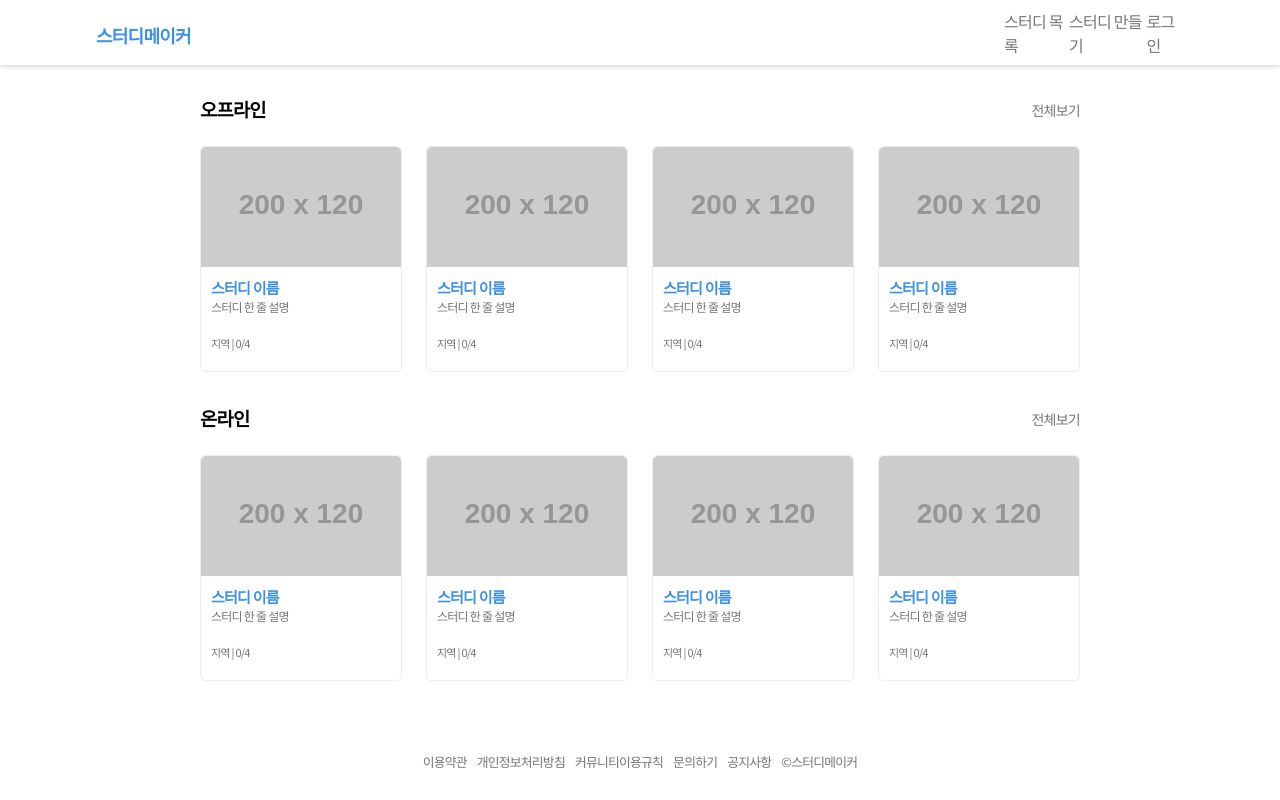
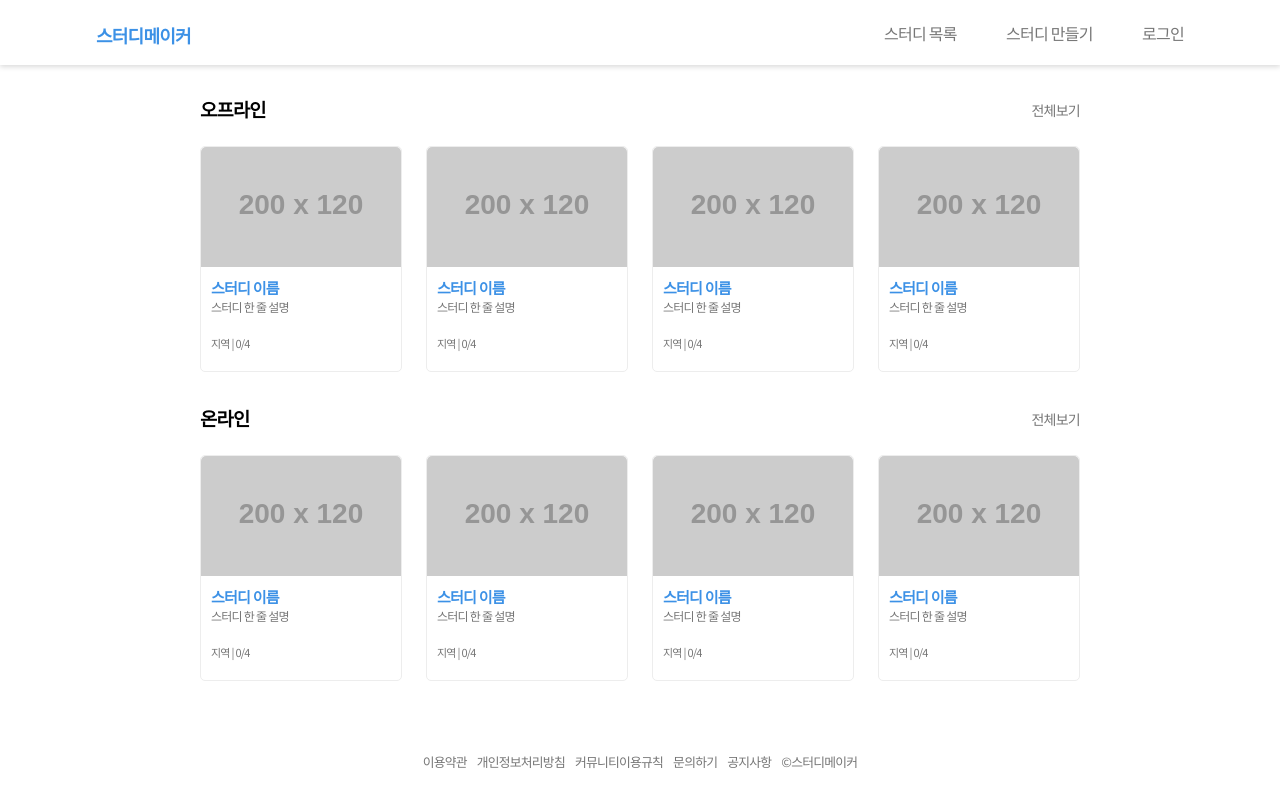
Before and after one commit to StudyMakerTeam/study-maker, a React (Create React App) app: page / in a window 1280 px wide. Built offline with nearby package versions, Linux system fonts and the light colour scheme.

Commit message:
헤더 스타일 변경

```diff
--- a/public/index.html
+++ b/public/index.html
@@ -4,7 +4,7 @@
     <meta charset="utf-8" />
     <link rel="icon" href="%PUBLIC_URL%/favicon.ico" />
     <link rel="preconnect" href="https://fonts.gstatic.com">
-    <link href="https://fonts.googleapis.com/css2?family=Noto+Sans+KR:wght@400;700&family=Roboto:wght@400;700&display=swap"
+    <link href="https://fonts.googleapis.com/css2?family=Noto+Sans+KR:wght@400;500;700&family=Roboto:wght@400;700&display=swap"
       rel="stylesheet">
     <meta name="viewport" content="width=device-width, initial-scale=1" />
     <meta name="theme-color" content="#000000" />
--- a/src/App.css
+++ b/src/App.css
@@ -60,7 +60,7 @@ header {
 }
 
 header > nav {
-  width: 180px;
+  width: 300px;
   height: 100%;
 }
 
@@ -79,6 +79,7 @@ header ul > li {
 
 header ul > li > a {
   font-size: 1rem;
+  font-weight: 500;
 }
 
 .form {
```
